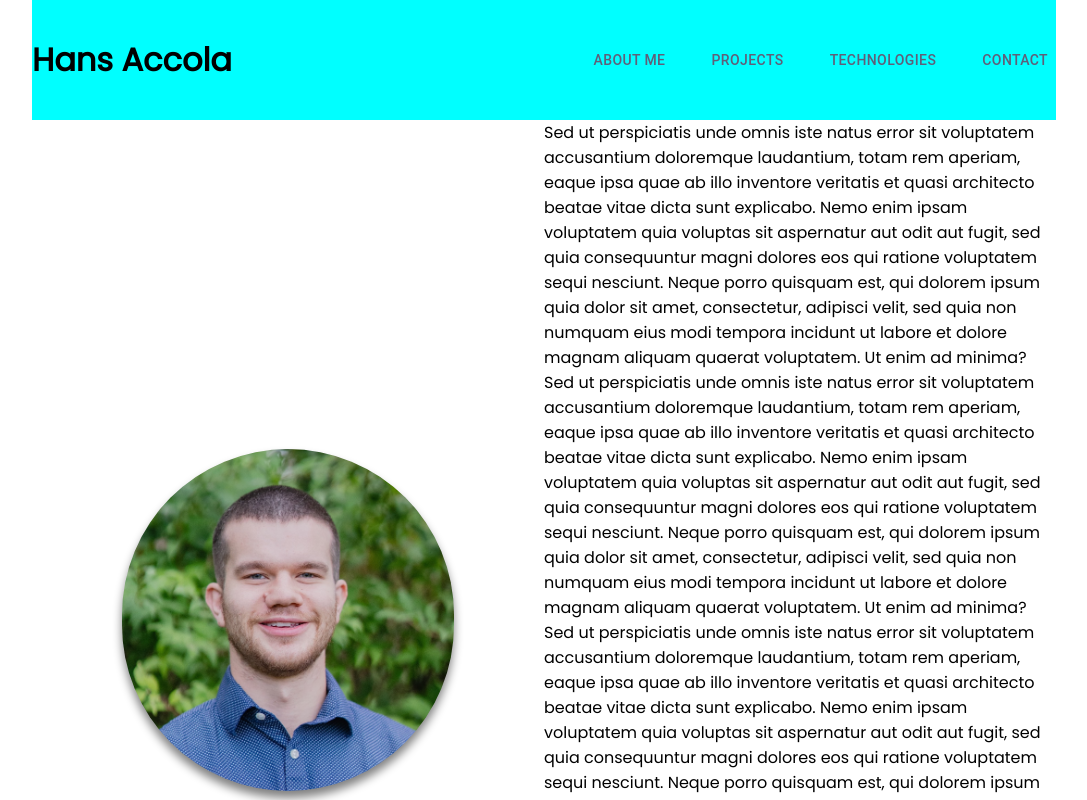
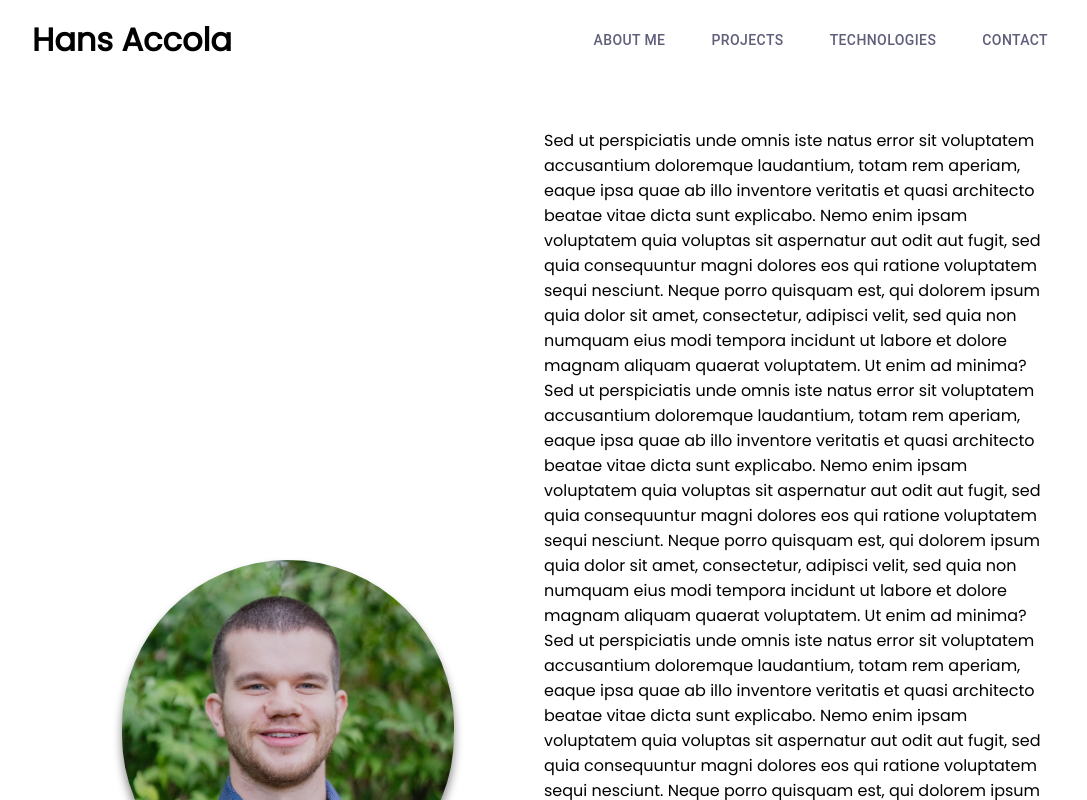
Before and after one commit to iHansy/responsive-portfolio, a React (Create React App) app: page / in a window 1280 px wide. Shown: the top 800 px of the page, without its empty margins (96-1183 px from the left). Built offline with nearby package versions, Linux system fonts and the light colour scheme.

Commit message:
started sticky header

```diff
--- a/src/App.css
+++ b/src/App.css
@@ -12,12 +12,12 @@
 .header-container {
   display: flex;
   width: 80%;
-  margin: auto;
-  height: 15vh;
+  height: 10vh;
   align-items: center;
-  /* position: fixed;
-  top: 0; */
-  background: cyan;
+  position: fixed;
+  top: 0;
+  margin-left: 10%;
+  background: white;
 }
 
 .header-name-container, .header-nav-links {
@@ -49,6 +49,7 @@
   margin: auto;
   align-items: center;
   min-height: 50vh;
+  margin-top: 10%;
 }
 
 .aboutme-img-container, .aboutme-description {
@@ -59,6 +60,8 @@
   flex: 1;
   justify-content: space-around;
   align-items: center;
+  margin-top: 20%;
+  z-index: -20;
 }
 
 .aboutme-img {
@@ -104,7 +107,6 @@
   }
   .header-container {
     justify-content: center;
-    margin: auto;
   }
   .header-nav-container {
     display: none;
```
Also changed, not shown: 1 other file (tests, documents, lock files or other folders).
